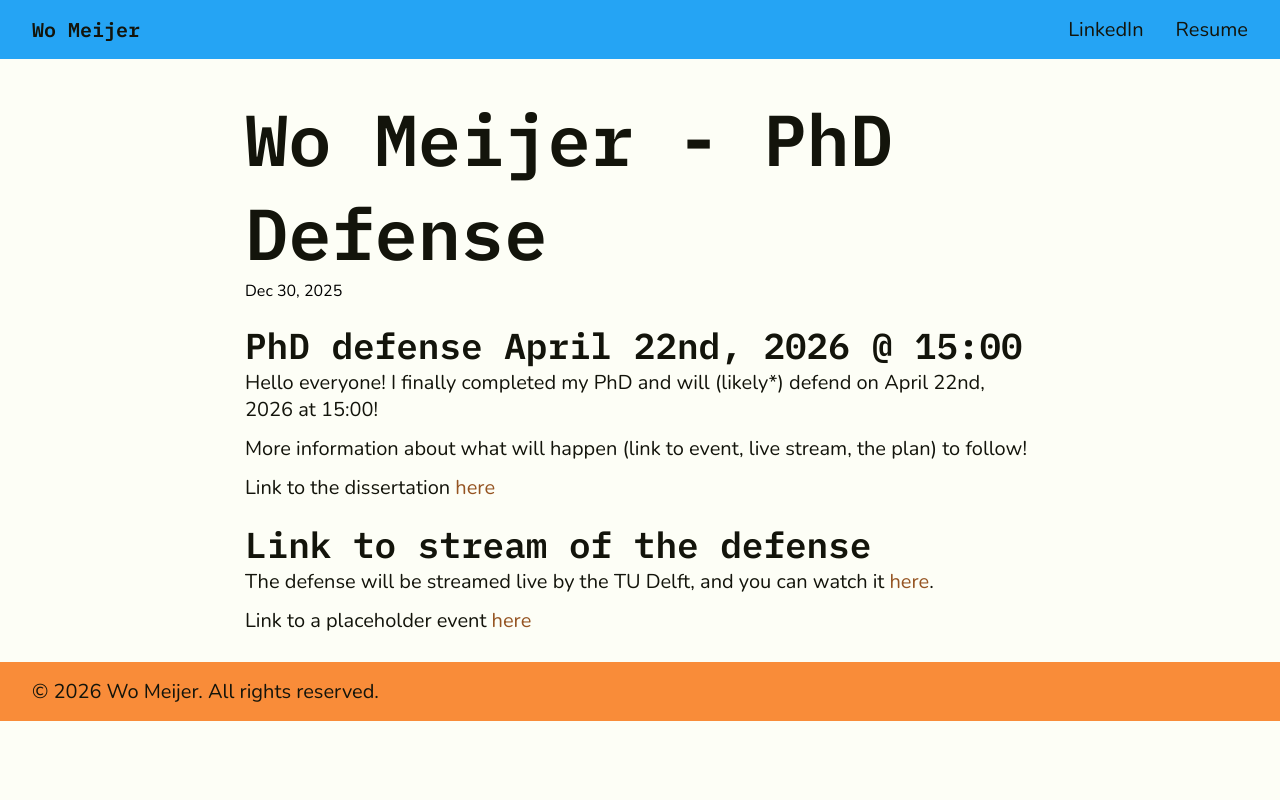
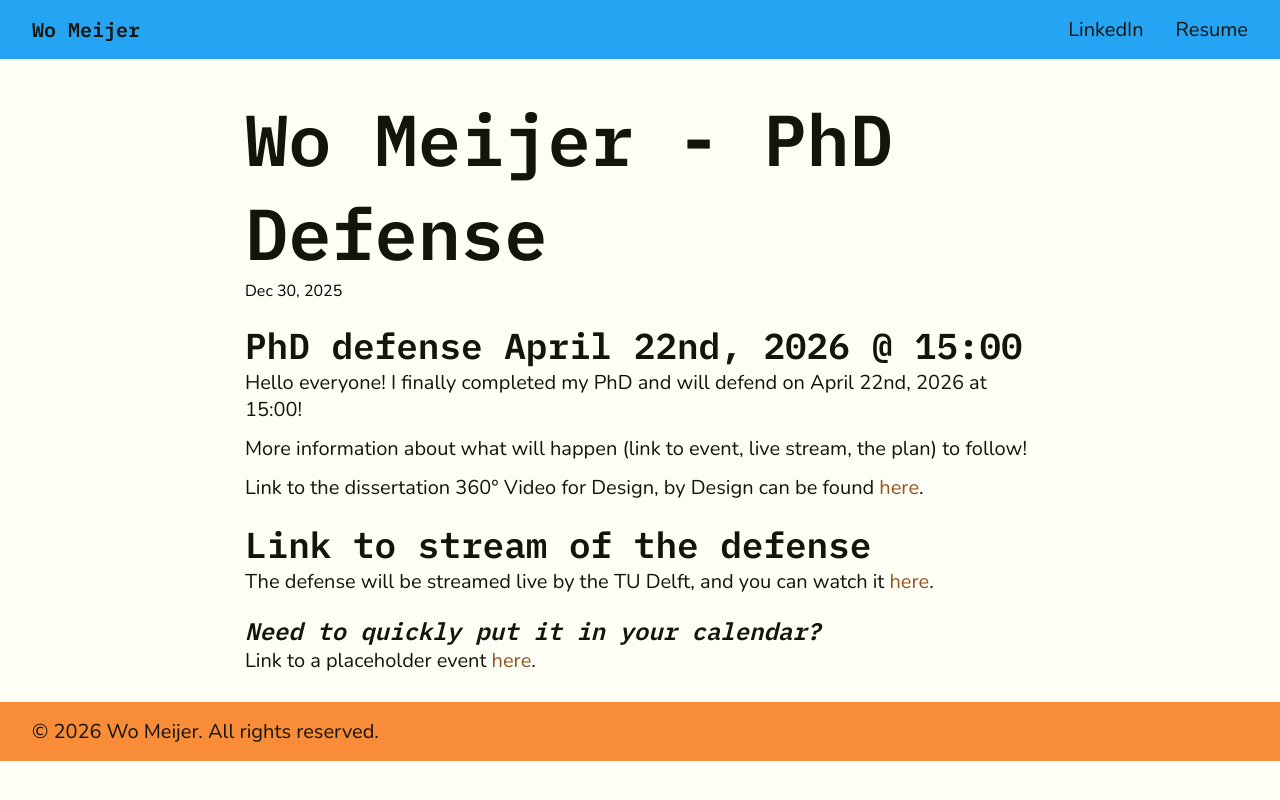
Before and after one commit to womei/womeijerdotcom, a Jekyll site: the page built from _posts/2025-12-30-phd-defense.md, in a window 1280 px wide and 900 px high. Shown: the top 800 px of the window. Built offline with Jekyll 4.4.1, drawn with Linux system fonts in a browser that asks for light colours.

Commit message:
updated the wording on the dissertation page to be stronger

```diff
--- a/_posts/2025-12-30-phd-defense.md
+++ b/_posts/2025-12-30-phd-defense.md
@@ -9,14 +9,15 @@ permalink: /defense/
 
 ## PhD defense April 22nd, 2026 @ 15:00
 
-Hello everyone! I finally completed my PhD and will (likely*) defend on April 22nd, 2026 at 15:00!
+Hello everyone! I finally completed my PhD and will defend on April 22nd, 2026 at 15:00!
 
 More information about what will happen (link to event, live stream, the plan) to follow!
 
-Link to the dissertation [here](https://repository.tudelft.nl/record/uuid:967da7dd-1d2b-43f3-ba46-727066f9afe8)
+Link to the dissertation 360° Video for Design, by Design can be found [here](https://repository.tudelft.nl/record/uuid:967da7dd-1d2b-43f3-ba46-727066f9afe8).
 
 ## Link to stream of the defense
 The defense will be streamed live by the TU Delft, and you can watch it [here](https://nmclive.tudelft.nl/mediasite/play/8464ee97524541d8b0f1f9bc10b50da21d).
 
+#### Need to quickly put it in your calendar?
 
-Link to a placeholder event [here](https://calendar.google.com/calendar/event?action=TEMPLATE&tmeid=M2xrZGk0NmhpZGJvamdhMWpoM3RhbTBnamQgd29tZWlqZXJAbQ&tmsrc=womeijer%40gmail.com)
+Link to a placeholder event [here](https://calendar.google.com/calendar/event?action=TEMPLATE&tmeid=M2xrZGk0NmhpZGJvamdhMWpoM3RhbTBnamQgd29tZWlqZXJAbQ&tmsrc=womeijer%40gmail.com).
```
